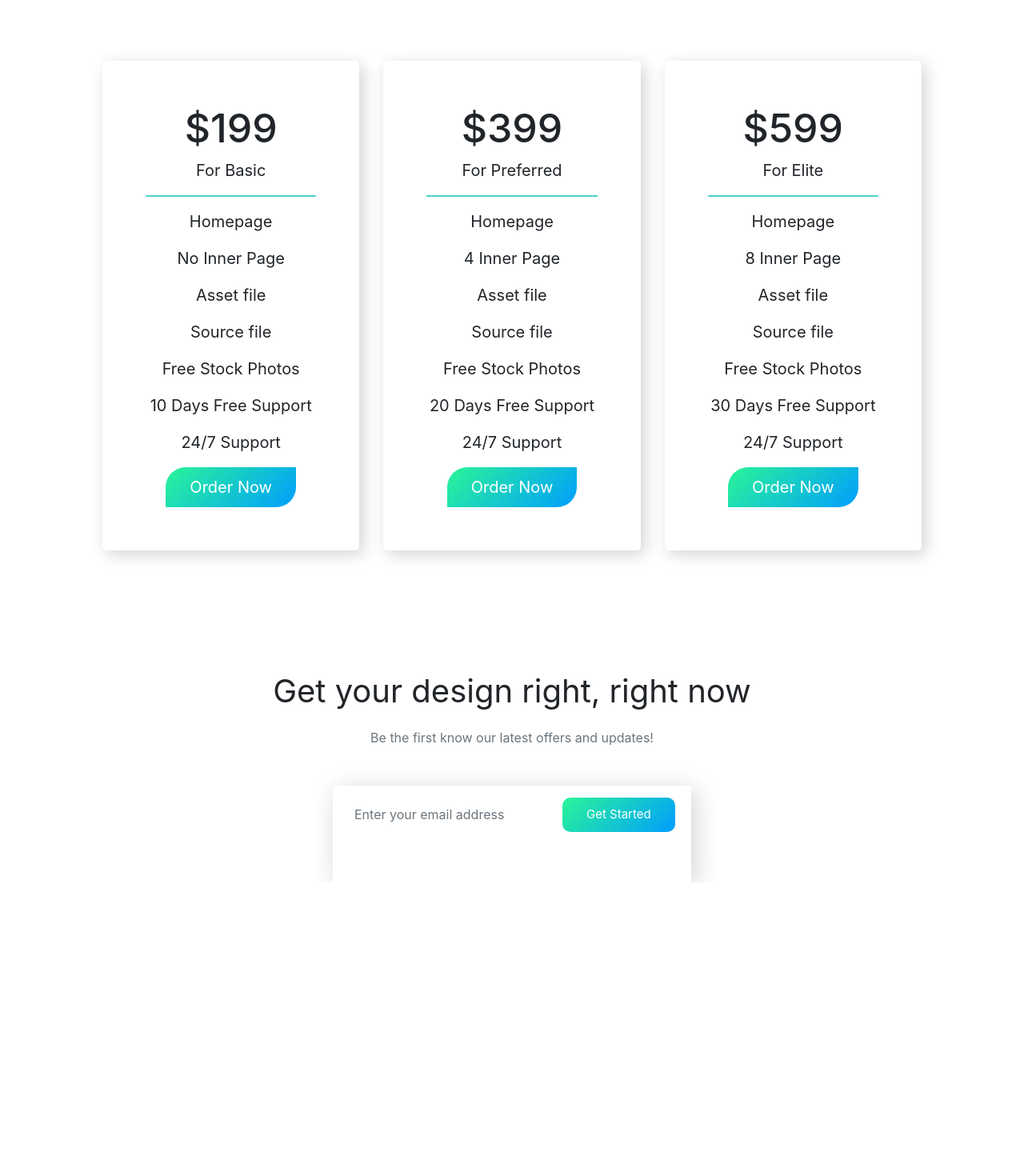
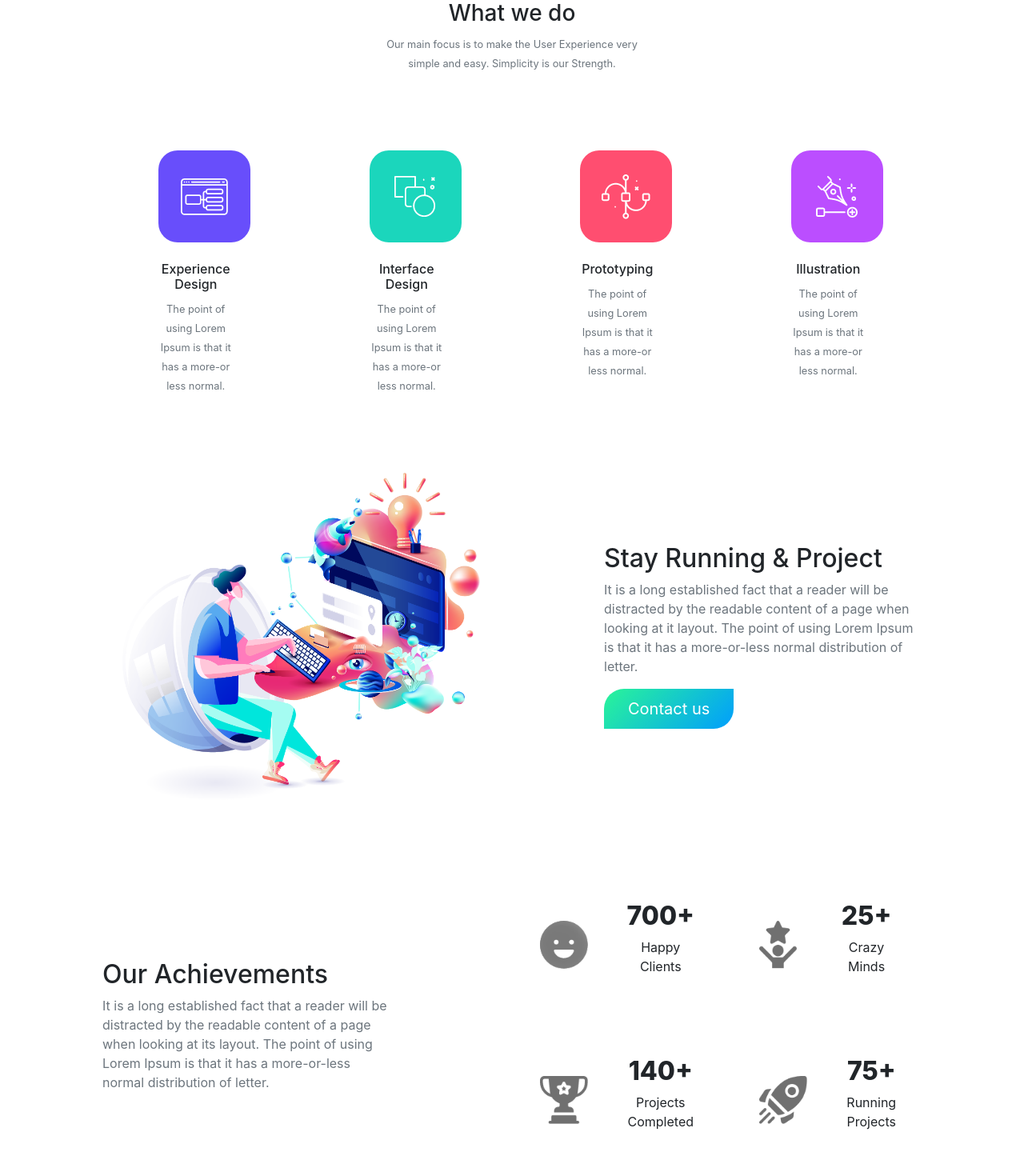
Before and after one commit to rokydas/athena-design, a React (Create React App) app: page / in a window 1280 px wide. Shown: the part 700-2170 px from the top of the page at 80% size. Before the commit the page ends 1803 px from the top, so only its background shows below. Built offline with nearby package versions, Linux system fonts and the light colour scheme.

Commit message:
new, our and achivement added

```diff
--- a/src/components/Home/Contact/Contact.css
+++ b/src/components/Home/Contact/Contact.css
@@ -8,10 +8,11 @@
 }
 
 .search-bar {
-    width: 35%;
     margin: auto;
+    width: 600px;
+    padding: 10px;
     box-shadow: lightgray 5px 5px 30px;
-    padding: 15px;
+    border-radius: 5px;
 }
 
 .email-box {
--- a/src/components/Home/Contact/Contact.js
+++ b/src/components/Home/Contact/Contact.js
@@ -5,16 +5,14 @@ const Contact = () => {
     return (
         <div>
             <div className="text-center">
-                <p className="pt-5 pl-5 pr-5 mt-5" style={{ fontSize: '40px' }}>Get your design right, right now</p>
+                <p className="pt-5 pl-5 pr-5 mt-5" style={{ fontSize: '30px' }}>Get your design right, right now</p>
                 <p className="text-secondary mb-5">Be the first know our latest offers and updates!</p>
             </div>
 
-            <div className="search-bar">
-                <form className="mb-5 form-inline">
-                    <input type="text" className="form-control email-box" width="80px" placeholder="Enter your email address" />
-                    <input type="submit" className="submit-btn" value="Get Started" />
-                </form>
-            </div>
+            <form className="mb-5 form-inline d-flex justify-content-between search-bar">
+                <input style={{position: 'relative'}} type="text" className="form-control email-box" width="80px" placeholder="Enter your email address" />
+                <button style={{poition: 'absolute'}} type="submit" className="submit-btn" >Get Started</button>
+            </form>
 
         </div>
     );
--- a/src/components/Home/Home.js
+++ b/src/components/Home/Home.js
@@ -12,9 +12,9 @@ const Home = () => {
         <div>
             <Header></Header>
             <Florence></Florence>
-            {/* <What></What> */}
-            {/* <Stay></Stay> */}
-            {/* <Our></Our> */}
+            <What></What>
+            <Stay></Stay>
+            <Our></Our>
             <Pricing />
             <Contact />
         </div>
--- /dev/null
+++ b/src/components/Home/Our/Our.css
@@ -0,0 +1,24 @@
+.our-text {
+    padding-right: 150px;
+}
+
+.achievement {
+    padding: 30px;
+    border-radius: 0px 70px 0px 70px;
+}
+
+.achievement:hover {
+    color: white;
+    background-image: linear-gradient(135deg, #009EFD, #2AF598);
+}
+
+.achievement h2{
+    font-weight: 800;
+}
+
+@media only screen and (max-width: 1000px) {
+    .our-text {
+        padding-right: 0px;
+        margin-bottom: 50px;
+    }
+}
--- a/src/components/Home/Our/Our.js
+++ b/src/components/Home/Our/Our.js
@@ -1,36 +1,75 @@
 import React from 'react';
-import smile from'../../../Illustration/happy@2x.png';
-import  trophy from'../../../Illustration/marketing@2x.png';
-import star from'../../../Illustration/surface1@2x.png';
-import rocket from'../../../Illustration/transportation@2x.png'
+import smile from '../../../Illustration/happy@2x.png';
+import trophy from '../../../Illustration/marketing@2x.png';
+import star from '../../../Illustration/surface1@2x.png';
+import rocket from '../../../Illustration/transportation@2x.png';
+import './Our.css';
 
 const Our = () => {
     return (
-        <div className="row justify-content-center ">
-            <div className="col-md-6"><h3>Our Achievements</h3>
-            <small className="text-secondary">t is a long established fact that a reader will be distracted by<br/>
-the readable content of a page when looking at its layout. The<br/>
-point of using Lorem Ipsum is that it has a more-or-less normal<br/>
-distribution of letter.</small></div>
-            <div className="col-md-6 container justify-content-center">
-                <div className="row mb-3">
-                    <div className="col-md-6 d-flex"><img style={{backgroundColor:'black'}}src={smile}/><div><h4>700+</h4>
-                <p>Happy Clients</p></div></div>
-                <div className="col-md-6 d-flex"><img src={trophy}/><div><h4>140+</h4>
-                <p>Projects Completed</p></div></div>
-</div>
+        <div className="custom-container mt-5 pt-5">
+            <div className="row">
 
-                <div className="row mmt-3">
-                <div className="col-md-6  d-flex"><img src={star}/><div><h4>25+</h4>
-                <p>Crazy Minds</p></div></div>
+                <div className="col-md-6 d-flex align-items-center our-text">
+                    <div>
+                        <h2>Our Achievements</h2>
+                        <p className="text-secondary">It is a long established fact that a reader will be distracted by the readable content of a page when looking at its layout. The point of using Lorem Ipsum is that it has a more-or-less normal distribution of letter.</p>
+                    </div>
+                </div>
 
-                <div className="col-md-6 d-flex"><img src={rocket}/><div><h4>75+</h4>
-                <p>Running Projects</p></div></div>
+                <div className="col-md-3 pb-4 d-flex justify-content-center text-center">
+                    <div>
+                        <div className="achievement d-flex">
+                            <div className="d-flex align-items-center mr-5">
+                                <img height="60px" src={smile} />
+                            </div>
+                            <div>
+                                <h2>700+</h2>
+                                <p>Happy Clients</p>
+                            </div>
+                        </div>
 
+                        <br />
 
+                        <div className="achievement d-flex">
+                            <div className="d-flex align-items-center mr-5">
+                                <img height="60px" src={trophy} />
+                            </div>
+                            <div>
+                                <h2>140+</h2>
+                                <p>Projects Completed</p>
+                            </div>
+                        </div>
+                    </div>
                 </div>
+
+                <div className="col-md-3 d-flex justify-content-center text-center">
+                    <div>
+                        <div className="achievement d-flex">
+                            <div className="d-flex align-items-center mr-5">
+                                <img height="60px" src={star} />
+                            </div>
+                            <div>
+                                <h2>25+</h2>
+                                <p>Crazy Minds</p>
+                            </div>
+                        </div>
+
+                        <br />
+
+                        <div className="achievement d-flex">
+                            <div className="d-flex align-items-center mr-5">
+                                <img height="60px" src={rocket} />
+                            </div>
+                            <div>
+                                <h2>75+</h2>
+                                <p>Running Projects</p>
+                            </div>
+                        </div>
+                    </div>
+                </div>
+
             </div>
-
         </div>
     );
 };
--- a/src/components/Home/Pricing/Pricing.js
+++ b/src/components/Home/Pricing/Pricing.js
@@ -5,8 +5,8 @@ import { pricingData } from './pricingData';
 const Pricing = () => {
 
     return (
-        <div className="pricing">
-            <p className="p-5" style={{fontSize: '40px'}}>CHOOSE YOUR DEDICATED TEAM</p>
+        <div className="pricing pt-5 mt-5">
+            <p className="p-5" style={{fontSize: '33px'}}>CHOOSE YOUR DEDICATED TEAM</p>
             <div className="custom-container">
                 <div className="row">
                     {
--- /dev/null
+++ b/src/components/Home/Stay/Stay.css
@@ -0,0 +1,9 @@
+.stay-text {
+    padding-left: 100px;
+}
+
+@media only screen and (max-width: 1000px) {
+    .stay-text {
+        padding-left: 0px;
+    }
+}
--- a/src/components/Home/Stay/Stay.js
+++ b/src/components/Home/Stay/Stay.js
@@ -1,19 +1,25 @@
 import React from 'react';
-import laptop from'../../../Illustration/20 [Converted]@2x.png'
+import laptop from '../../../Illustration/20 [Converted]@2x.png'
+import './Stay.css';
+
 const Stay = () => {
     return (
-        <div className="row mt-5">
-            <div className="col-md-6">
-            <img  style={{height:'500px'}}src={laptop}/>
-            </div>
-            <div className="col-md-6">
-                <h2>Stay Running & Project</h2>
-                <small className="text-secondary">It is a long established fact that a reader will be distracted by the<br/>
-readable content of a page when looking at its layout. The point of<br/>
-using Lorem Ipsum is that it has a more-or-less normal distribution<br/>
-of letter.
-</small><br/>
-<button className="mr-3" style={{backgroundColor:'cyan'}} className="btn">Contact us</button>
+        <div className="custom-container">
+            <div className="row flex-column-reverse flex-md-row mt-5">
+
+                <div className="col-md-6 d-flex justify-content-center">
+                    <img className="img-fluid" width="90%" src={laptop} />
+                </div>
+
+                <div className="col-md-6 d-flex align-items-center">
+                    <div className="stay-text">
+                        <h2>Stay Running & Project</h2>
+                        <p className="text-secondary">It is a long established fact that a reader will be distracted by the readable content of a page when looking at it layout. The point of using Lorem Ipsum is that it has a more-or-less normal distribution of letter.
+                        </p>
+                        <button className="custom-btn">Contact us</button>
+                    </div>
+                </div>
+
             </div>
         </div>
     );
--- /dev/null
+++ b/src/components/Home/What/What.css
@@ -0,0 +1,9 @@
+.service {
+    padding: 50px;
+    margin: 0px 20px;
+    border-radius: 80px 0px 80px 0px;
+}
+
+.service:hover {
+    box-shadow: lightgray 5px 5px 30px;
+}
--- a/src/components/Home/What/What.js
+++ b/src/components/Home/What/What.js
@@ -1,30 +1,54 @@
 import React from 'react';
-import blue from'../../../Illustration/Group 65@2x.png';
-import green from'../../../Illustration/Group 66@2x.png';
-import red from'../../../Illustration/Group 69@2x.png';
-import violet from'../../../Illustration/Group 72@2x.png'
+import './What.css';
+import blue from '../../../Illustration/Group 65@2x.png';
+import green from '../../../Illustration/Group 66@2x.png';
+import red from '../../../Illustration/Group 69@2x.png';
+import violet from '../../../Illustration/Group 72@2x.png'
 
 
 const What = () => {
     return (
-        <div>
-            <h3>What we do</h3>
-            <small className="text-secondary">Our main focus is to make the User Experience very<br/>
-simple and easy. Simplicity is our Strength.</small>
-<div className="row">
-    <div className="col-md-3"><img src={blue}/><h6>Experience Design</h6><small className="text-secondary">The point of using Lorem<br/>
-Ipsum is that it has a more-or<br/>less normal.
-</small></div>
-<div className="col-md-3"><img src={green}/><h6>Interface Design</h6><small className="text-secondary">The point of using Lorem<br/>
-Ipsum is that it has a more-or<br/>less normal.
-</small></div>
-<div className="col-md-3"><img src={red}/><h6>Prototyping</h6><small className="text-secondary">The point of using Lorem<br/>
-Ipsum is that it has a more-or<br/>less normal.
-</small></div>
-<div className="col-md-3"><img src={violet}/><h6>Illustration</h6><small className="text-secondary">The point of using Lorem<br/>
-Ipsum is that it has a more-or<br/>less normal.
-</small></div>
-</div>
+        <div className="mt-5 pt-5 custom-container text-center">
+            <div className="mb-5">
+                <h3>What we do</h3>
+                <small className="text-secondary">Our main focus is to make the User Experience very<br />simple and easy. Simplicity is our Strength.</small>
+            </div>
+
+            <div className="row">
+
+                <div className="col-md-3">
+                    <div className="service">
+                        <img src={blue} /><br /><br />
+                        <h6>Experience Design</h6>
+                        <small className="text-secondary">The point of using Lorem<br />Ipsum is that it has a more-or<br />less normal.</small>
+                    </div>
+                </div>
+
+                <div className="col-md-3">
+                    <div className="service">
+                        <img src={green} /><br /><br />
+                        <h6>Interface Design</h6>
+                        <small className="text-secondary">The point of using Lorem<br />Ipsum is that it has a more-or<br />less normal.</small>
+                    </div>
+                </div>
+
+                <div className="col-md-3">
+                    <div className="service">
+                        <img src={red} /><br /><br />
+                        <h6>Prototyping</h6>
+                        <small className="text-secondary">The point of using Lorem<br />Ipsum is that it has a more-or<br />less normal.</small>
+                    </div>
+                </div>
+
+                <div className="col-md-3">
+                    <div className="service">
+                        <img src={violet} /><br /><br />
+                        <h6>Illustration</h6>
+                        <small className="text-secondary">The point of using Lorem<br />Ipsum is that it has a more-or<br />less normal.</small>
+                    </div>
+                </div>
+
+            </div>
         </div>
     );
 };
```
Also changed, not shown: src/Illustration/happy@2x.png.
